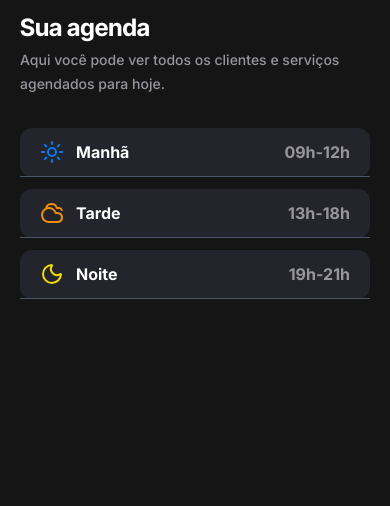
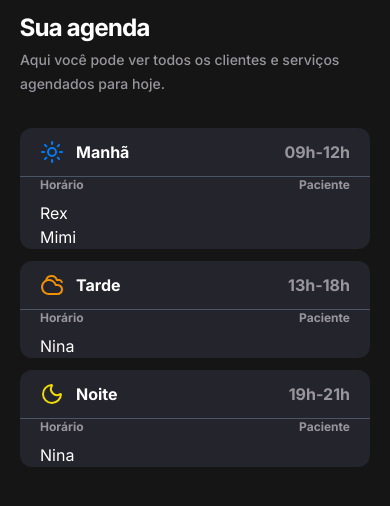
Before and after one commit to SergioMonteRi/next-pet-shop, a Next.js app: page / in a window 390 px wide. Shown: the top 506 px of the page. Built offline with nearby package versions, Linux system fonts and the light colour scheme.

Commit message:
feat: add appointment display to PeriodSection component and update button variants

```diff
--- a/src/components/layout/period-section/index.tsx
+++ b/src/components/layout/period-section/index.tsx
@@ -22,10 +22,28 @@
           <div>{PeriodIcons[type]}</div>
           <h2 className="text-label-large text-content-primary">{title}</h2>
         </div>
+
         <span className="text-label-large text-content-secondary">
           {timeRange}
         </span>
       </div>
+
+      {period.appointments.length > 0 ? (
+        <div className="px-5">
+          <div>
+            <div className="text-label-small text-content-secondary mb-2 grid grid-cols-2 md:hidden">
+              <div className="text-left">Horário</div>
+              <div className="text-right">Paciente</div>
+            </div>
+
+            {period.appointments.map((appointment) => (
+              <div key={appointment.id}>{appointment.petName}</div>
+            ))}
+          </div>
+        </div>
+      ) : (
+        <p>Nenhum agendamento para este período</p>
+      )}
     </section>
   )
 }
--- a/src/components/ui/button.tsx
+++ b/src/components/ui/button.tsx
@@ -35,7 +35,7 @@
       variant: 'default',
       size: 'default',
     },
-  }
+  },
 )
 
 function Button({
```
Also changed, not shown: 1 other file (tests, documents, lock files or other folders).
